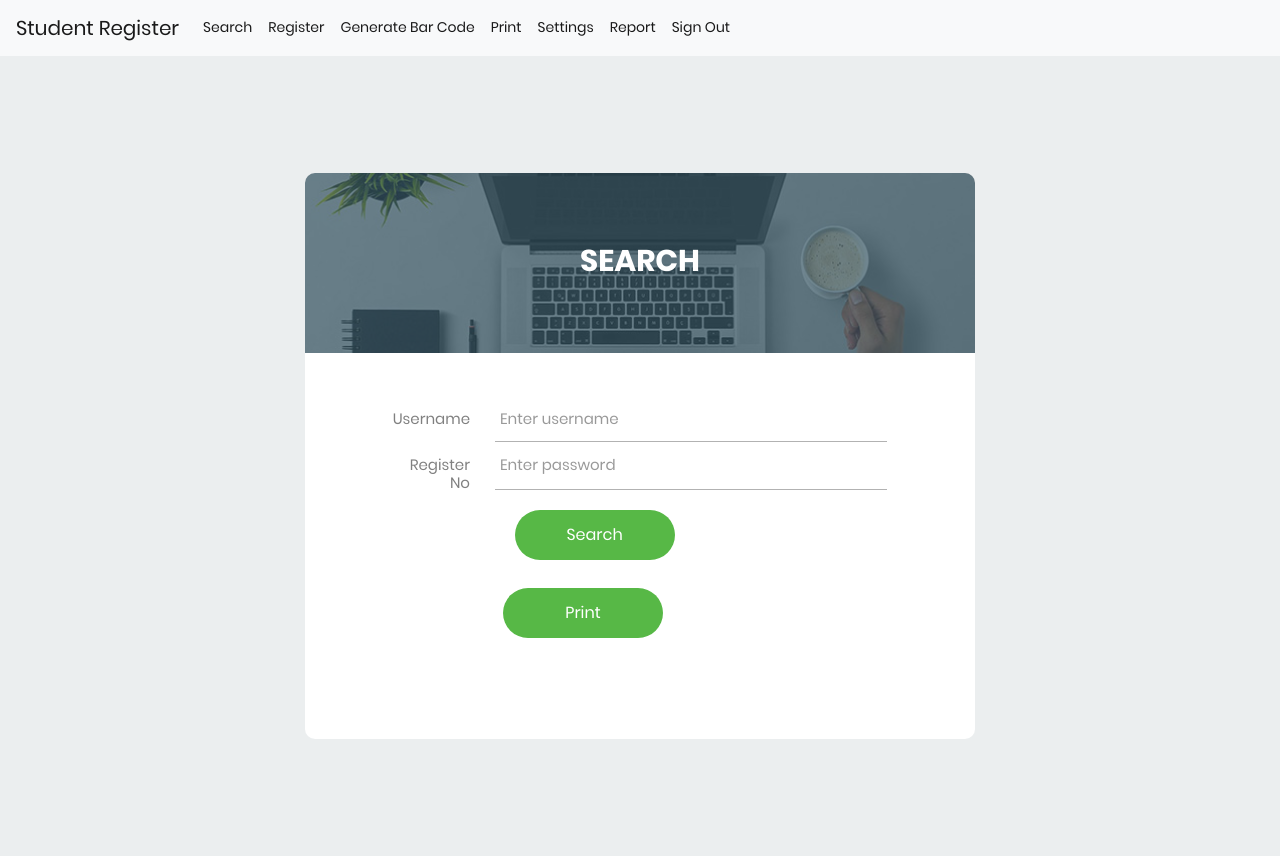
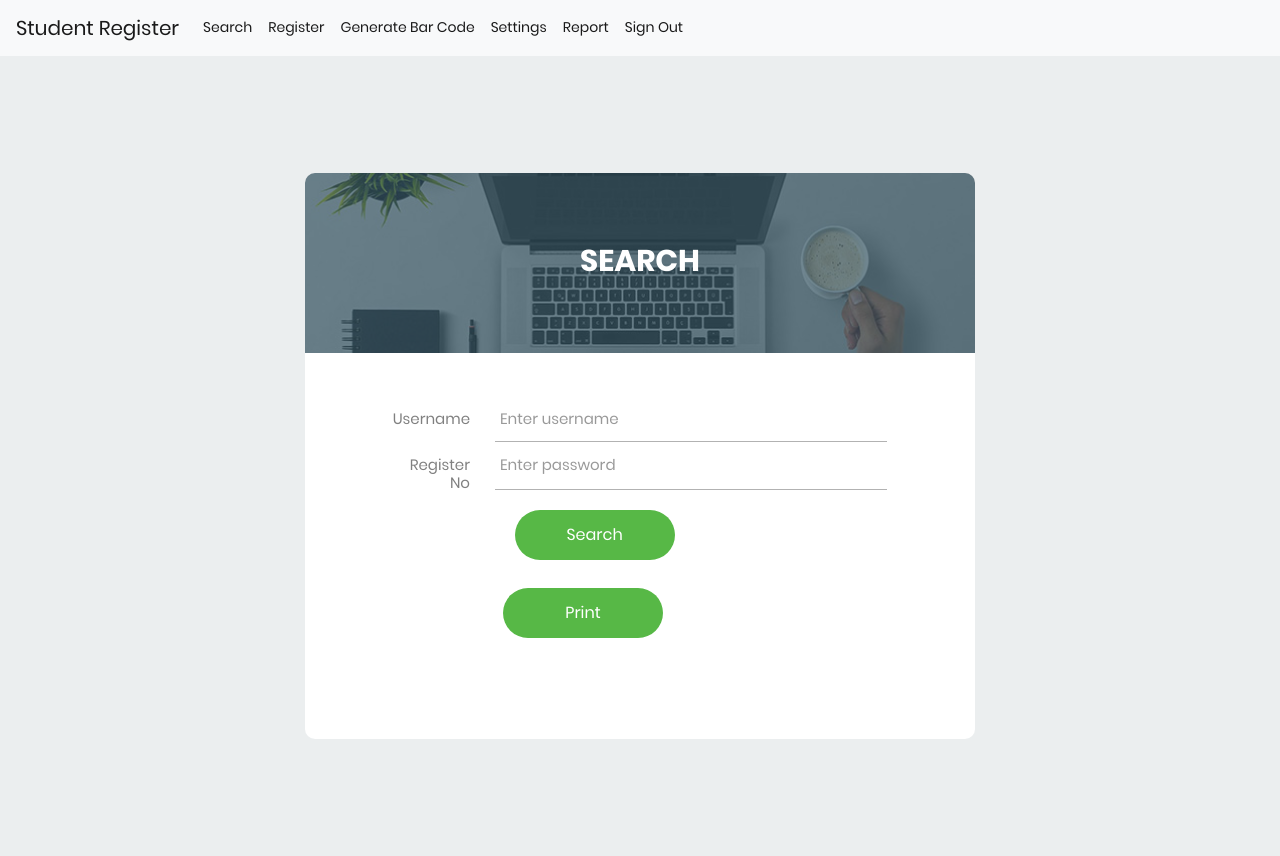
Before and after one commit to rajithacharith/StudentReg, a PHP site: page /search.php in a window 1280 px wide. Run offline with PHP 8.4, Linux system fonts and the light colour scheme; a user stored in the database is signed in.

Commit message:
remove search

```diff
--- a/search.php
+++ b/search.php
@@ -6,6 +6,10 @@ $conn = OpenCon();
 //start the session
 session_start();
 
+if (!$_SESSION['loggedin']){
+    header("Location:index.php");
+    die();
+}
 if($_SERVER["REQUEST_METHOD"]=="POST"){
     if(isset($_POST['username'])){
         $username = $_POST['username'];
--- a/up.php
+++ b/up.php
@@ -43,9 +43,7 @@
                 <li class="nav-item active">
                     <a class="nav-link" href="barcode.php">Generate Bar Code</a>
                 </li>
-                <li class="nav-item active">
-                    <a class="nav-link" href="search.php">Print</a>
-                </li>
+
                 <li class="nav-item active">
                     <a class="nav-link" href="settings.php">Settings</a>
                 </li>
```
